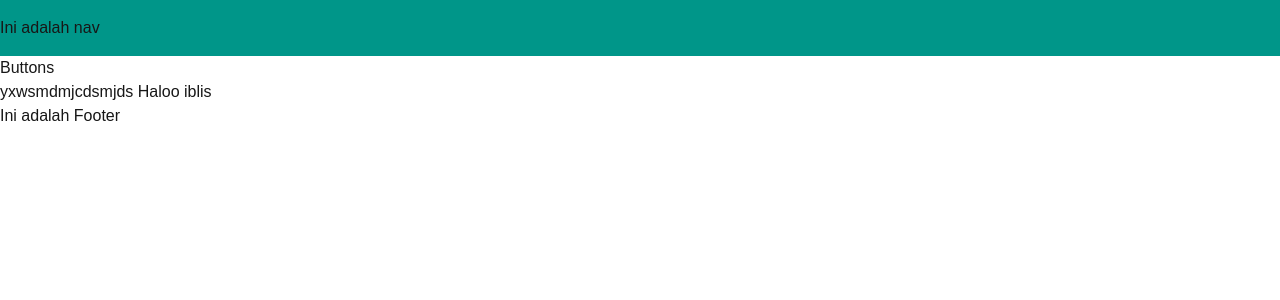
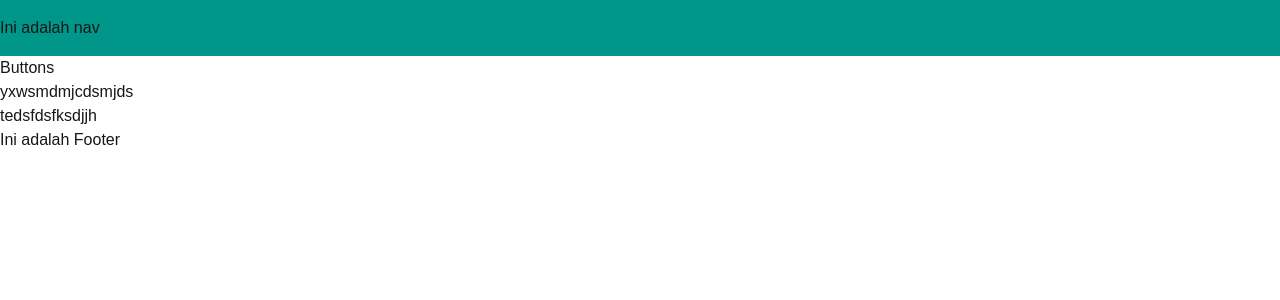
Before and after one commit to AhmadAlbara/next15-pkb-pontianak, a Next.js app: page /testing in a window 1280 px wide. Shown: the top 300 px of the page. Built offline with nearby package versions, Linux system fonts and the light colour scheme.

Commit message:
first commit

```diff
--- a/app/testing/page.jsx
+++ b/app/testing/page.jsx
@@ -8,7 +8,7 @@ const page = () => {
      yxwsmdmjcdsmjds
 
 
-     Haloo iblis
+     <p>tedsfdsfksdjjh</p>
     </div>
   )
 }
```
